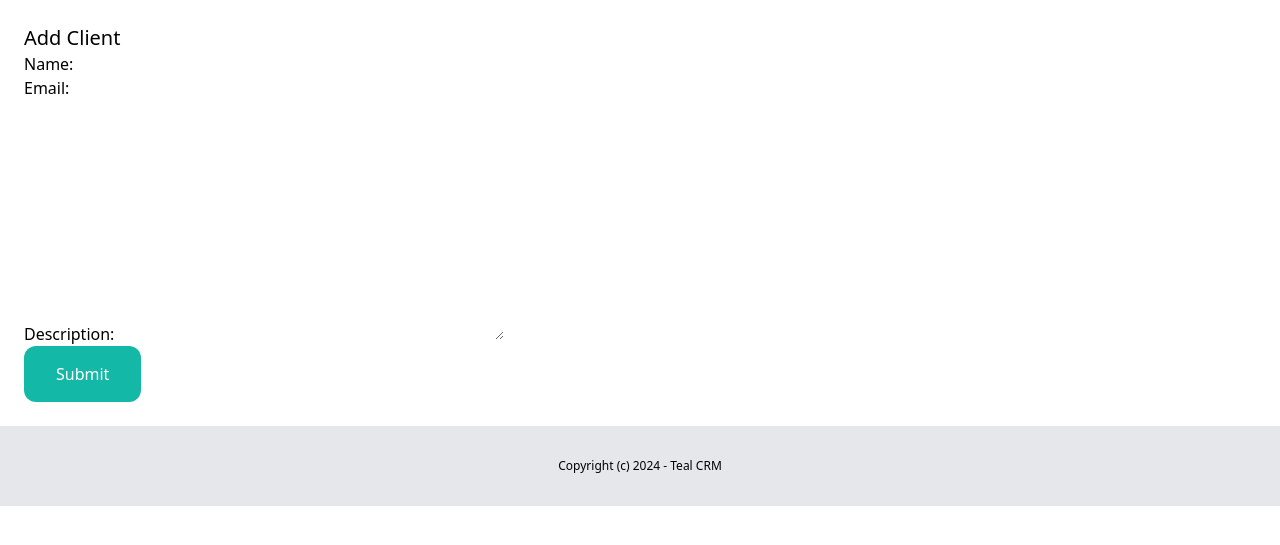
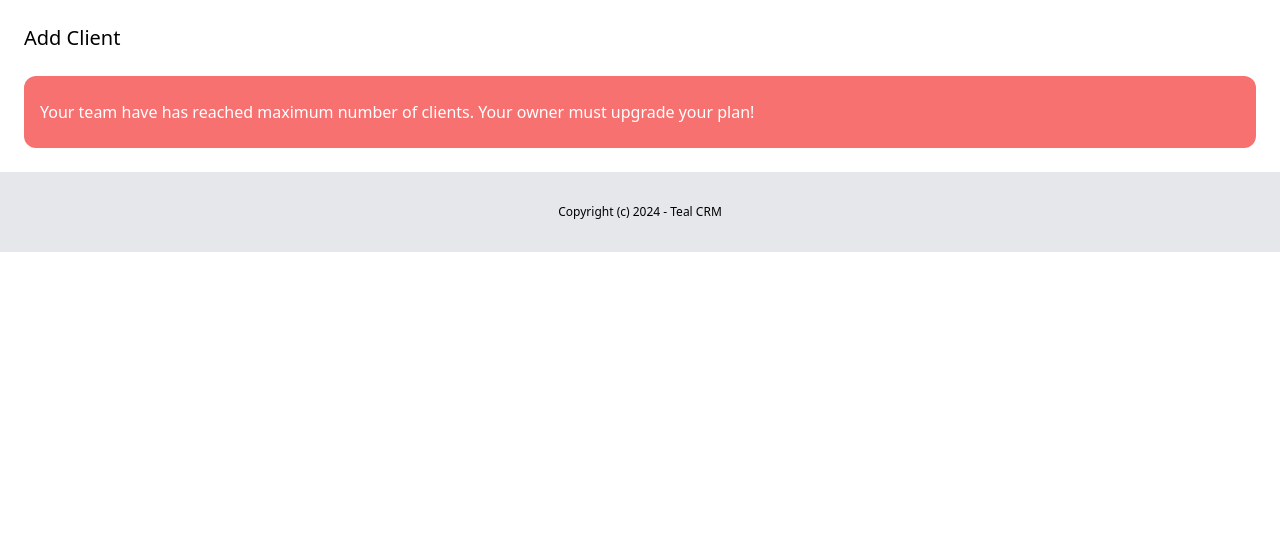
Before and after one commit to gasanovazer/crm_django, a Django app: page /dashboard/clients/add/ in a window 1280 px wide. Shown: the part 56-601 px from the top of the page. Run offline with Django 4.2, Linux system fonts and the light colour scheme; the visitor is signed in with stand-in values (Sample User, id 1); some libraries are stand-ins or nearby versions.

Commit message:
Limit number of leads and clients

```diff
--- a/client/templates/client/clients_add.html
+++ b/client/templates/client/clients_add.html
@@ -5,10 +5,16 @@
 {% block content %}
 <div class="py-6 px-6">
     <h1 class='text-xl'>Add Client</h1>
-    <form method='post' action=".">
-        {% csrf_token %}
-        {{ form.as_p }}
-        <button class='py-4 px-8 bg-teal-500 text-white rounded-xl'>Submit</button>
-    </form>
+    {% if team.plan.max_clients > team.clients.all|length %}
+        <form method='post' action=".">
+            {% csrf_token %}
+            {{ form.as_p }}
+            <button class='py-4 px-8 bg-teal-500 text-white rounded-xl'>Submit</button>
+        </form>
+    {% else %}
+        <div class="mt-6 py-6 px-4 bg-red-400 rounded-xl text-white">
+            Your team have has reached maximum number of clients. Your owner must upgrade your plan!
+        </div>
+    {% endif %}
 </div>
 {% endblock content %}
--- a/lead/views.py
+++ b/lead/views.py
@@ -60,6 +60,8 @@ def leads_edit(request, pk):
 
 @login_required
 def add_lead(request):
+    team = Team.objects.filter(created_by=request.user)[0]
+
     if request.method == 'POST':
         form = AddLeadForm(request.POST)
 
@@ -76,7 +78,8 @@ def add_lead(request):
         form = AddLeadForm()
 
     return render(request, 'lead/add_lead.html', {
-        'form': form
+        'form': form,
+        'team': team
     })
 
 @login_required
```
Also changed, not shown: lead/templates/lead/add_lead.html (+16 -5 lines).
